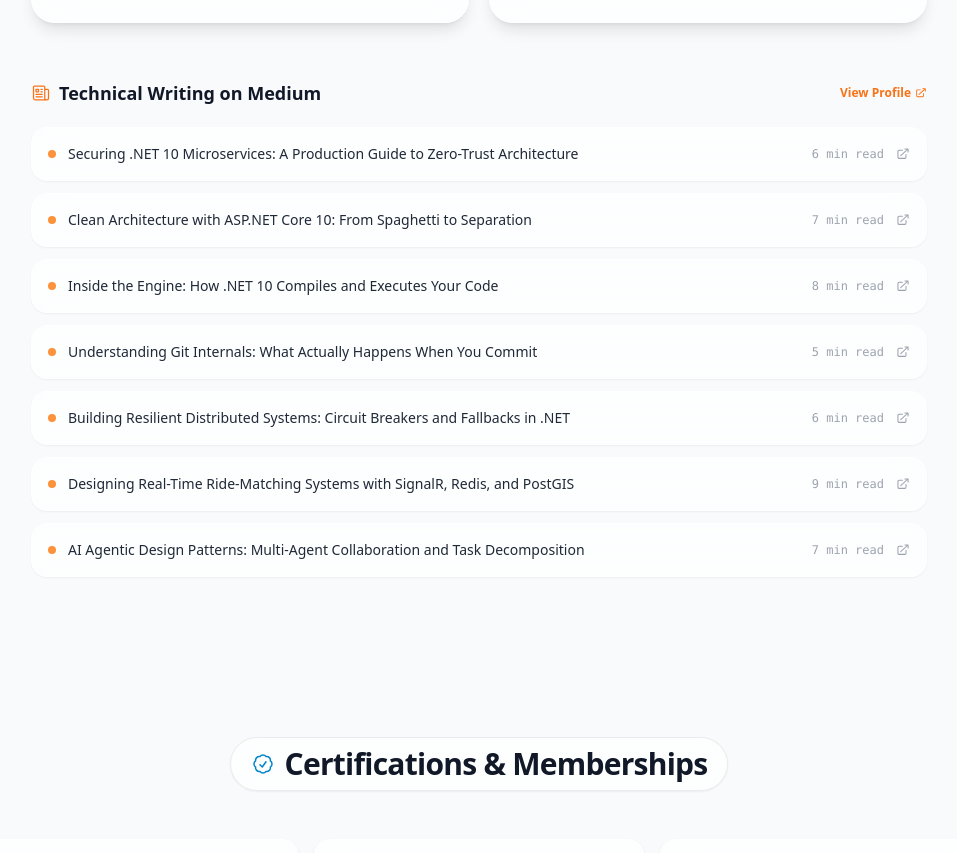
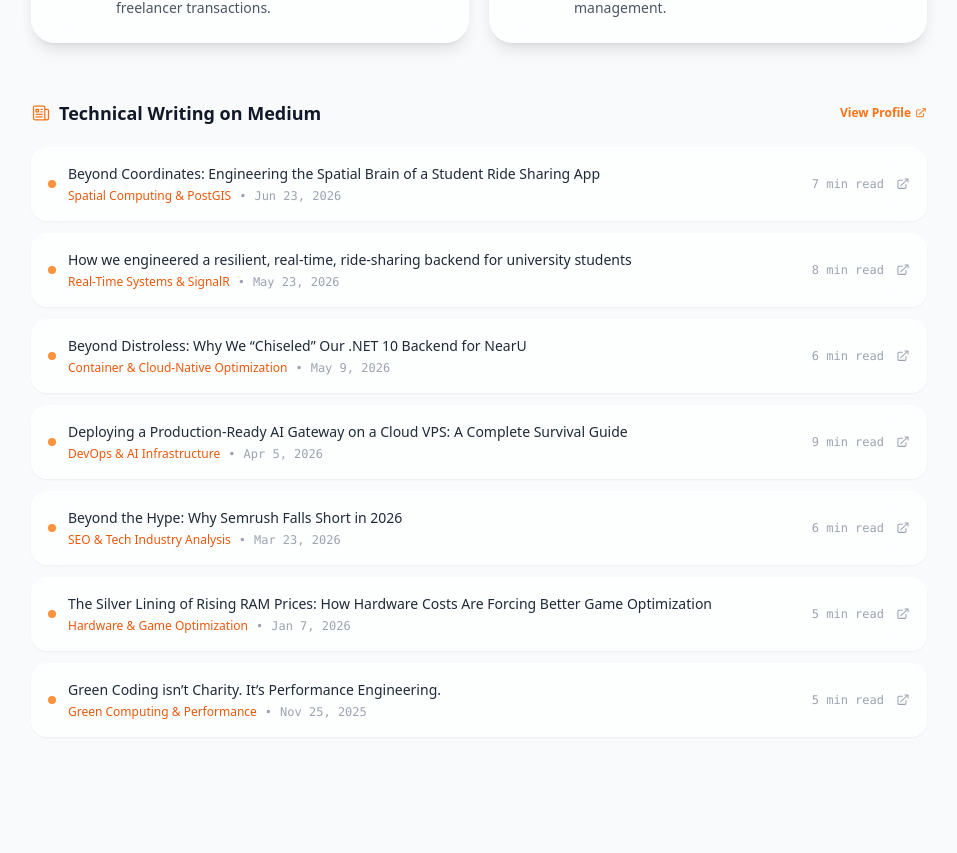
Before and after one commit to thimira20011/personal-portfolio, a React (Create React App) app: page / in a window 1280 px wide. Shown: the part 3686-4539 px from the top of the page, without its empty margins (161-1118 px from the left). Built offline with nearby package versions, Linux system fonts and the light colour scheme.

Commit message:
feat: initialize personal portfolio website with interactive background and project documentation

```diff
--- a/src/App.js
+++ b/src/App.js
@@ -458,59 +458,59 @@ export default function App() {
     publications: [
       {
         id: 1,
-        title: 'Securing .NET 10 Microservices: A Production Guide to Zero-Trust Architecture',
-        topic: 'Microservices Security',
-        url: 'https://medium.com/@tnirajaya2001/securing-net-10-microservices-a-production-guide-to-zero-trust-architecture-c30985b98f2f',
-        date: '2026',
+        title: 'Beyond Coordinates: Engineering the Spatial Brain of a Student Ride Sharing App',
+        topic: 'Spatial Computing & PostGIS',
+        url: 'https://medium.com/@tnirajaya2001/beyond-coordinates-engineering-the-spatial-brain-of-a-student-ride-sharing-app-606b1b536377?sharedUserId=tnirajaya2001',
+        date: 'Jun 23, 2026',
+        readTime: '7 min read',
+      },
+      {
+        id: 2,
+        title: 'How we engineered a resilient, real-time, ride-sharing backend for university students',
+        topic: 'Real-Time Systems & SignalR',
+        url: 'https://medium.com/@tnirajaya2001/how-we-engineered-a-resilient-real-time-ride-sharing-backend-for-university-students-059089ea1881?sharedUserId=tnirajaya2001',
+        date: 'May 23, 2026',
+        readTime: '8 min read',
+      },
+      {
+        id: 3,
+        title: 'Beyond Distroless: Why We “Chiseled” Our .NET 10 Backend for NearU',
+        topic: 'Container & Cloud-Native Optimization',
+        url: 'https://medium.com/@tnirajaya2001/beyond-distroless-why-we-chiseled-our-net-10-backend-for-nearu-9d5c11469875?sharedUserId=tnirajaya2001',
+        date: 'May 9, 2026',
         readTime: '6 min read',
       },
       {
-        id: 2,
-        title: 'Clean Architecture with ASP.NET Core 10: From Spaghetti to Separation',
-        topic: 'Software Architecture',
-        url: 'https://medium.com/@tnirajaya2001/clean-architecture-with-asp-net-core-10-from-spaghetti-to-separation-256cf4673ec2',
-        date: '2026',
-        readTime: '7 min read',
-      },
-      {
-        id: 3,
-        title: 'Inside the Engine: How .NET 10 Compiles and Executes Your Code',
-        topic: 'Runtime Internals',
-        url: 'https://medium.com/@tnirajaya2001/inside-the-engine-how-net-10-compiles-and-executes-your-code-c361491ba63a',
-        date: '2026',
-        readTime: '8 min read',
-      },
-      {
         id: 4,
-        title: 'Understanding Git Internals: What Actually Happens When You Commit',
-        topic: 'Developer Tooling',
-        url: 'https://medium.com/@tnirajaya2001/understanding-git-internals-what-actually-happens-when-you-commit-daaa268f760f',
-        date: '2026',
+        title: 'Deploying a Production-Ready AI Gateway on a Cloud VPS: A Complete Survival Guide',
+        topic: 'DevOps & AI Infrastructure',
+        url: 'https://medium.com/@tnirajaya2001/deploying-a-production-ready-ai-gateway-on-a-cloud-vps-a-complete-survival-guide-54291b9e152f?sharedUserId=tnirajaya2001',
+        date: 'Apr 5, 2026',
+        readTime: '9 min read',
+      },
+      {
+        id: 5,
+        title: 'Beyond the Hype: Why Semrush Falls Short in 2026',
+        topic: 'SEO & Tech Industry Analysis',
+        url: 'https://medium.com/@tnirajaya2001/beyond-the-hype-why-semrush-falls-short-in-2026-2f582891ff77?sharedUserId=tnirajaya2001',
+        date: 'Mar 23, 2026',
+        readTime: '6 min read',
+      },
+      {
+        id: 6,
+        title: 'The Silver Lining of Rising RAM Prices: How Hardware Costs Are Forcing Better Game Optimization',
+        topic: 'Hardware & Game Optimization',
+        url: 'https://medium.com/@tnirajaya2001/the-silver-lining-of-rising-ram-prices-how-hardware-costs-are-forcing-better-game-optimization-7c18ea04edda?sharedUserId=tnirajaya2001',
+        date: 'Jan 7, 2026',
         readTime: '5 min read',
       },
       {
-        id: 5,
-        title: 'Building Resilient Distributed Systems: Circuit Breakers and Fallbacks in .NET',
-        topic: 'Distributed Systems',
-        url: 'https://medium.com/@tnirajaya2001/building-resilient-distributed-systems-circuit-breakers-and-fallbacks-in-net-e75877fbaea2',
-        date: '2026',
-        readTime: '6 min read',
-      },
-      {
-        id: 6,
-        title: 'Designing Real-Time Ride-Matching Systems with SignalR, Redis, and PostGIS',
-        topic: 'Real-Time Systems',
-        url: 'https://medium.com/@tnirajaya2001/designing-real-time-ride-matching-systems-with-signalr-redis-and-postgis-7622619eb608',
-        date: '2026',
-        readTime: '9 min read',
-      },
-      {
         id: 7,
-        title: 'AI Agentic Design Patterns: Multi-Agent Collaboration and Task Decomposition',
-        topic: 'Agentic AI',
-        url: 'https://medium.com/@tnirajaya2001/ai-agentic-design-patterns-multi-agent-collaboration-and-task-decomposition-a7beabda26a2',
-        date: '2026',
-        readTime: '7 min read',
+        title: 'Green Coding isn’t Charity. It’s Performance Engineering.',
+        topic: 'Green Computing & Performance',
+        url: 'https://medium.com/@tnirajaya2001/green-coding-isnt-charity-it-s-performance-engineering-7b5b273c5b3b?sharedUserId=tnirajaya2001',
+        date: 'Nov 25, 2025',
+        readTime: '5 min read',
       },
     ],
 
@@ -554,7 +554,7 @@ export default function App() {
         period: 'Nov 2025 – Present',
         badgeText: '7 Deep-Dive Publications',
         description:
-          'Authored comprehensive technical guides covering .NET 10 microservices zero-trust security, Clean Architecture, Git internals, distributed circuit breakers, and SignalR/Redis/PostGIS real-time architecture.',
+          'Authored 7 in-depth technical guides covering real-time ride-sharing architecture (.NET 10, SignalR, Redis), spatial query indexing with PostGIS, Ubuntu Chiseled containers, cloud AI gateway deployment, hardware & game optimization, and green computing.',
       },
       {
         id: 5,
@@ -1342,14 +1342,21 @@ const AchievementsAwards = React.memo(({ data, publications }) => {
               rel="noopener noreferrer"
               className="flex items-center justify-between p-4 bg-white/70 dark:bg-gray-800/55 rounded-2xl shadow-sm backdrop-blur-lg border border-white/60 dark:border-gray-700/50 hover:shadow-md hover:border-orange-300/60 dark:hover:border-orange-700/50 transition-all duration-200 group"
             >
-              <div className="flex items-center gap-3 min-w-0 pr-4">
-                <span className="w-2 h-2 rounded-full bg-orange-400 flex-shrink-0" />
-                <span className="text-sm font-medium text-gray-800 dark:text-gray-200 group-hover:text-orange-500 transition-colors truncate">
-                  {p.title}
-                </span>
+              <div className="flex items-start sm:items-center gap-3 min-w-0 pr-4">
+                <span className="w-2 h-2 rounded-full bg-orange-400 flex-shrink-0 mt-1.5 sm:mt-0" />
+                <div className="min-w-0">
+                  <span className="text-sm font-medium text-gray-800 dark:text-gray-200 group-hover:text-orange-500 transition-colors block">
+                    {p.title}
+                  </span>
+                  <div className="flex flex-wrap items-center gap-2 mt-1 text-xs text-gray-400 font-mono">
+                    <span className="text-orange-600 dark:text-orange-400 font-sans font-medium">{p.topic}</span>
+                    <span>•</span>
+                    <span>{p.date}</span>
+                  </div>
+                </div>
               </div>
               <div className="flex items-center gap-3 flex-shrink-0 text-xs text-gray-400 font-mono">
-                <span>{p.readTime}</span>
+                <span className="hidden sm:inline">{p.readTime}</span>
                 <ArrowTopRightOnSquareIcon className="h-3.5 w-3.5 group-hover:text-orange-500 transition-colors" />
               </div>
             </a>
```
Also changed, not shown: 2 other files (tests, documents, lock files or other folders).
